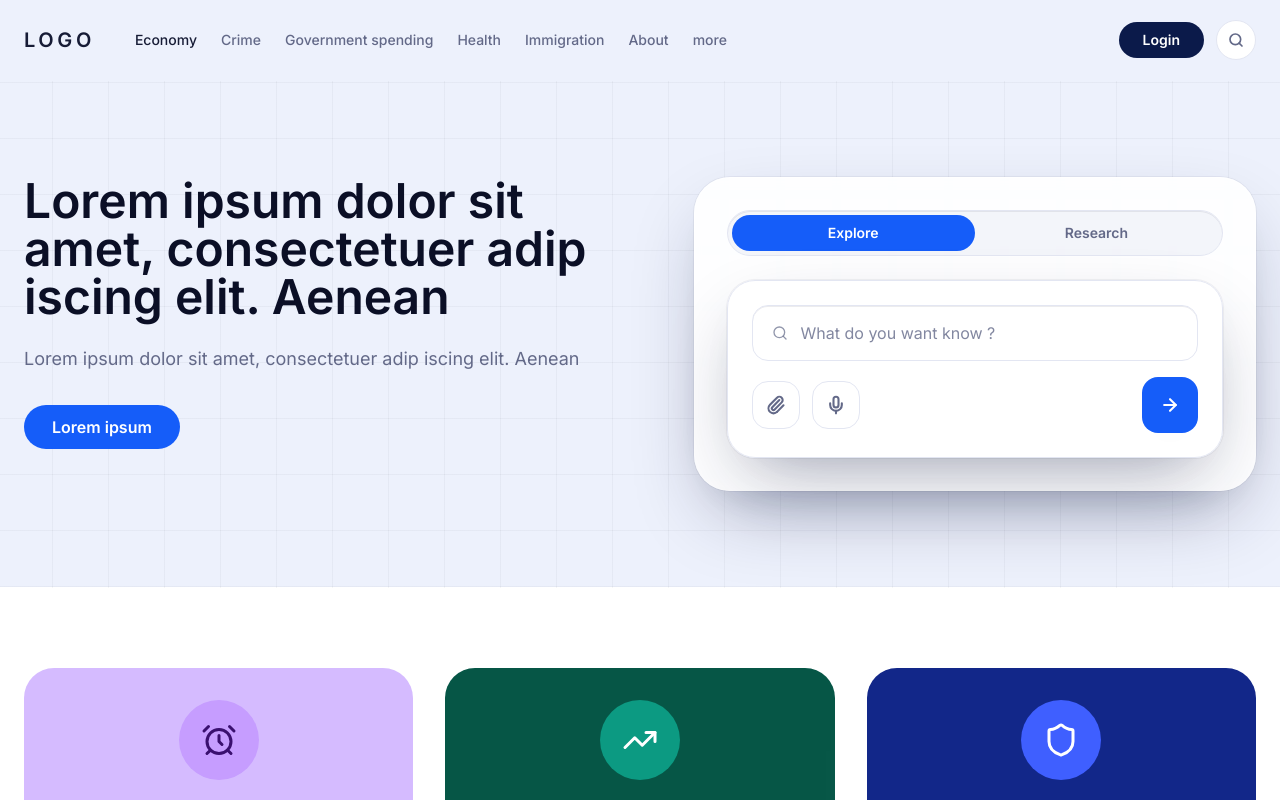
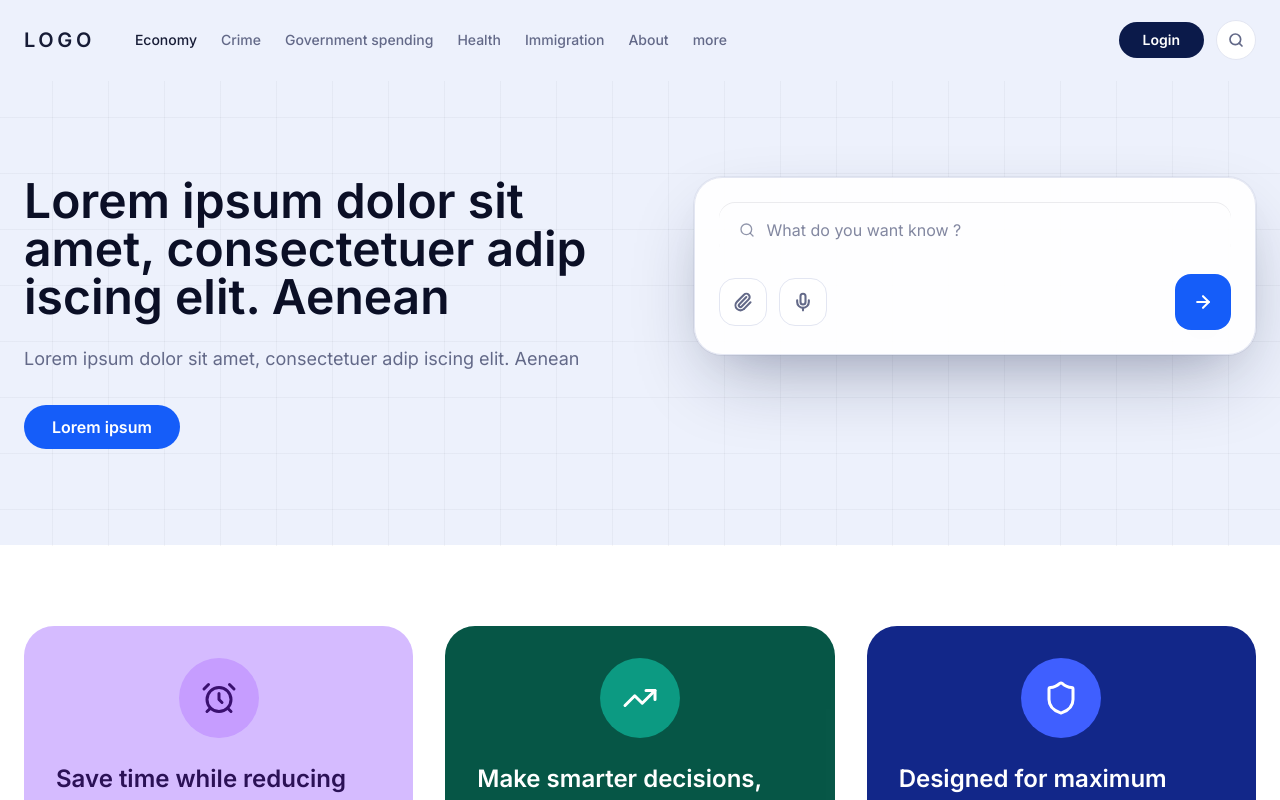
Before and after one commit to sreenath3907/birghtQuery, a React (Vite) app: page / in a window 1280 px wide. Shown: the top 800 px of the page. Built offline with nearby package versions, Linux system fonts and the light colour scheme.

Commit message:
final changes

```diff
--- a/src/components/sections/hero.tsx
+++ b/src/components/sections/hero.tsx
@@ -27,8 +27,8 @@ export function HeroSection() {
               </Button>
             </div>
           </div>
-          <div className="flex flex-col gap-6 rounded-[36px] border border-white/60 bg-white/90 p-8 shadow-elevated backdrop-blur-sm">
-            <SegmentedControl />
+          <div className="flex flex-col gap-6">
+            {/* <SegmentedControl /> */}
             <HeroSearchCard />
           </div>
         </div>
@@ -37,27 +37,27 @@ export function HeroSection() {
   )
 }
 
-function SegmentedControl() {
-  const segments = ['Explore', 'Research']
-  return (
-    <div className="inline-flex w-full items-center justify-between rounded-full border border-muted bg-muted/40 p-1 text-sm font-semibold text-muted-foreground shadow-inner-smooth sm:w-auto">
-      {segments.map((segment, index) => (
-        <button
-          key={segment}
-          type="button"
-          className={cn(
-            'flex-1 rounded-full px-6 py-2 transition-all',
-            index === 0
-              ? 'bg-primary text-primary-foreground shadow-subtle'
-              : 'hover:text-primary',
-          )}
-        >
-          {segment}
-        </button>
-      ))}
-    </div>
-  )
-}
+// function SegmentedControl() {
+//   const segments = ['Explore', 'Research']
+//   return (
+//     <div className="inline-flex w-full items-center justify-between rounded-full border border-muted bg-muted/40 p-1 text-sm font-semibold text-muted-foreground shadow-inner-smooth sm:w-auto">
+//       {segments.map((segment, index) => (
+//         <button
+//           key={segment}
+//           type="button"
+//           className={cn(
+//             'flex-1 rounded-full px-6 py-2 transition-all',
+//             index === 0
+//               ? 'bg-primary text-primary-foreground shadow-subtle'
+//               : 'hover:text-primary',
+//           )}
+//         >
+//           {segment}
+//         </button>
+//       ))}
+//     </div>
+//   )
+// }
 
 function HeroSearchCard() {
   return (
@@ -68,7 +68,7 @@ function HeroSearchCard() {
           <Input
             placeholder="What do you want know ?"
             aria-label="Search BrightQuery"
-            className="h-14 rounded-2xl border border-muted bg-white pl-12 pr-6 text-base shadow-inner-smooth placeholder:text-muted-foreground/80"
+            className="h-14 rounded-2xl border-none bg-transparent pl-12 pr-6 text-base shadow-inner-smooth placeholder:text-muted-foreground/80"
           />
         </div>
         <div className="flex items-center justify-between">
```
